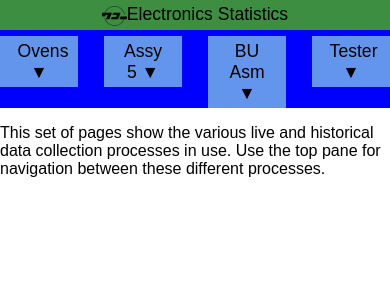
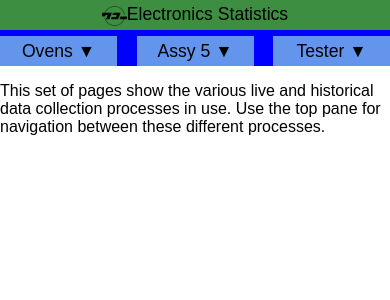
Before and after one commit to DWKessler/OvenResults, a PHP site: page /index.php in a window 390 px wide. Shown: the top 300 px of the page. Run offline with PHP 8.4, Linux system fonts and the light colour scheme.

Commit message:
Commented out some sections to simplify the live project

```diff
--- a/css/header.css
+++ b/css/header.css
@@ -91,7 +91,7 @@ a:visited, a:active{
   }
 
   .dropdown {
-    width: 20%
+    width: 30%
   }
 
   .mainNav, .topNav {
--- a/header.php
+++ b/header.php
@@ -16,9 +16,10 @@
           <div class="dropdown-content">
             <a href="ovenStatus.php">Status</a>
             <a href="ovenResults.php">Results</a>
-            <a href="ovenruns_view.php">Runs</a>
-            <a href="ovenproduct_view.php">Products</a>
-            <a href="ovendevices_view.php">Devices</a>
+            <!-- Temporarily removed some sections -->
+            <!-- <a href="ovenruns_view.php">Runs</a> -->
+            <!-- <a href="ovenproduct_view.php">Products</a> -->
+            <!-- <a href="ovendevices_view.php">Devices</a> -->
           </div>
         </div>
         <!-- Some of the top level divs have a longTitle and a shortTitle that are toggled depending on the screen size -->
@@ -28,12 +29,13 @@
             <a href="#">History</a>
           </div>
         </div>
-        <div class="dropdown"><p class="dropTitle"><span class="longTitle">Base Unit Asm</span><span class="shortTitle">BU Asm</span> &#x25BC</p>
+        <!-- Temporarily removed some sections -->
+        <!-- <div class="dropdown"><p class="dropTitle"><span class="longTitle">Base Unit Asm</span><span class="shortTitle">BU Asm</span> &#x25BC</p>
           <div class="dropdown-content">
             <a href="chartBaseUnitCP.php">Status</a>
             <a href="#">History</a>
           </div>
-        </div>
+        </div> -->
         <div class="dropdown"><p class="dropTitle"><span class="longTitle">Multitester</span><span class="shortTitle">Tester</span> &#x25BC</p>
           <div class="dropdown-content">
             <a href="multitesterruns_view.php">Runs</a>
```
